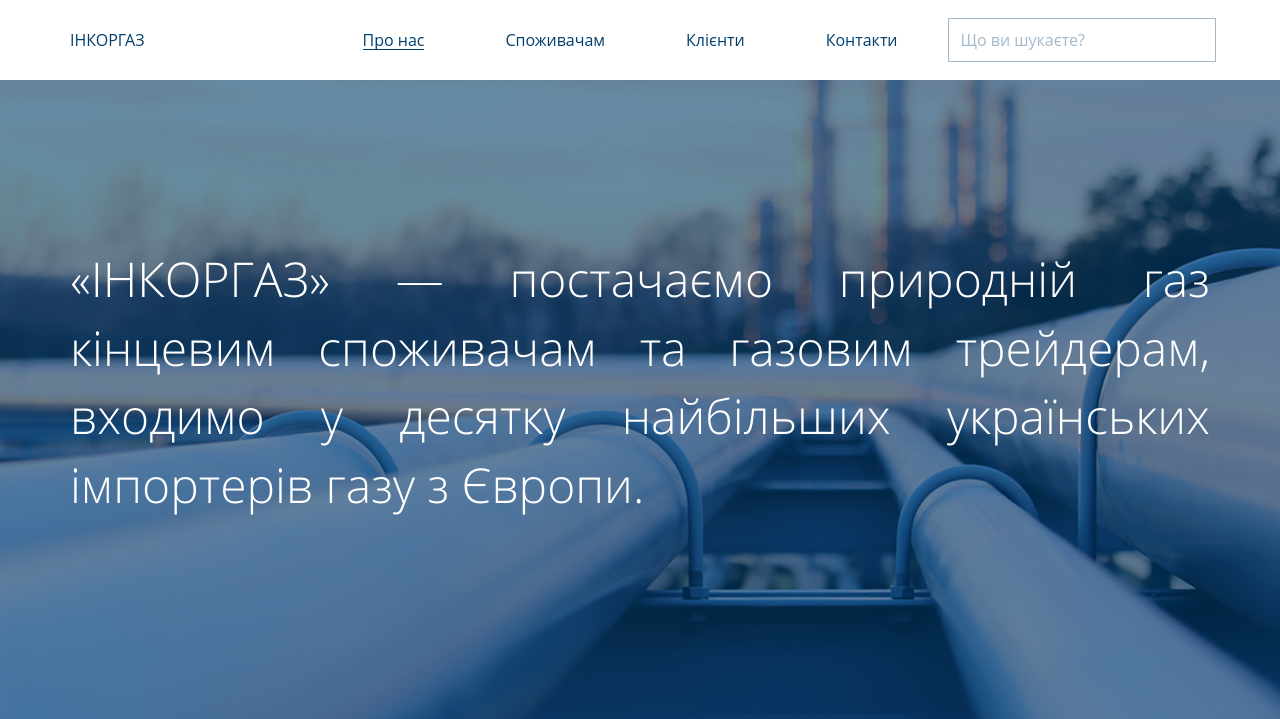
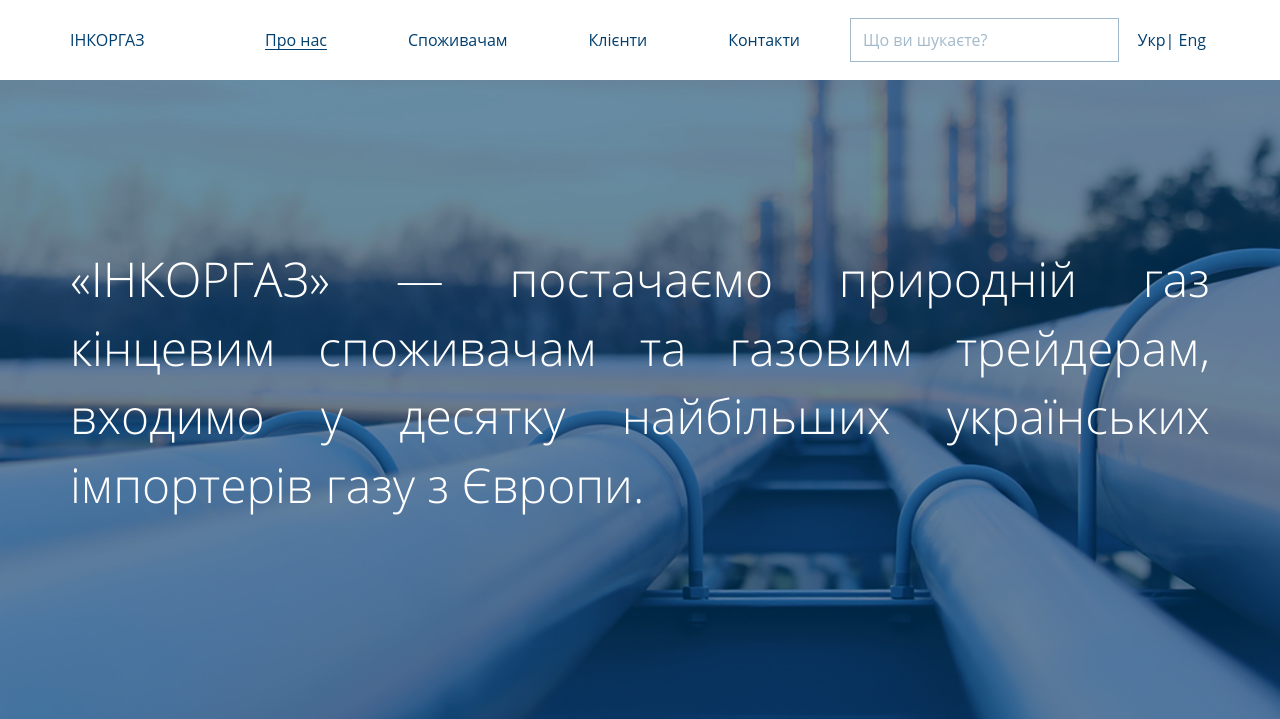
Before and after one commit to Ktara/is-it, a PHP site: page /about.html in a window 1280 px wide. Shown: the top 719 px of the page. Run offline with PHP 8.4, Linux system fonts and the light colour scheme; some libraries are stand-ins or nearby versions.

Commit message:
add lang

```diff
--- a/Inkorgaz/about.html
+++ b/Inkorgaz/about.html
@@ -23,7 +23,7 @@
     <header class="nav-header">
       <div class="container">
         <div class="row nav-header-wraper">
-          <a href="https://ktara.github.io/is-it/Inkorgaz/index.html" class="col-md-3 col-sm-3 col-xs-8 nav-header-logo">ІНКОРГАЗ</a>
+          <a href="https://ktara.github.io/is-it/Inkorgaz/index.html" class="col-md-2 col-sm-2 col-xs-8 nav-header-logo">ІНКОРГАЗ</a>
           <div class="col-md-6 col-sm-6 col-xs-2 hidden-xs">
             <ul role="navigation" class="nav-header-menu">
               <li role="presentation"><a class="active-menu" href="https://ktara.github.io/is-it/Inkorgaz/about.html">Про нас</a></li>
@@ -38,6 +38,10 @@
               <input class="search_tr" type="search" placeholder="Що ви шукаєте?">
               <input type="submit" style="display: none">
             </form>
+          </div>
+          <div class="col-md-1 nav-header-lang hidden-xs">
+              <a href="">Укр</a>|
+              <a href="">Eng</a>
           </div>
           <div class="col-md-6 col-sm-6 col-xs-2 visible-xs nav-passive" id="nav_wrapper">
               <ul role="navigation" class="nav-header-menu">
@@ -76,7 +80,7 @@
 
     <section class="about-map scrollflow -slide-top">
       <div class="container">
-        <h2>
+        <h2 class="text-justify">
           Ви&nbsp;можете звернутись до&nbsp;наших регіональних менеджерів
         </h2>
         <div class="row">
--- a/Inkorgaz/clients.html
+++ b/Inkorgaz/clients.html
@@ -23,7 +23,7 @@
     <header class="nav-header">
       <div class="container">
         <div class="row nav-header-wraper">
-          <a href="https://ktara.github.io/is-it/Inkorgaz/index.html" class="col-md-3 col-sm-3 col-xs-8 nav-header-logo">ІНКОРГАЗ</a>
+          <a href="https://ktara.github.io/is-it/Inkorgaz/index.html" class="col-md-2 col-sm-2 col-xs-8 nav-header-logo">ІНКОРГАЗ</a>
           <div class="col-md-6 col-sm-6 col-xs-2 hidden-xs">
             <ul role="navigation" class="nav-header-menu">
               <li role="presentation"><a href="https://ktara.github.io/is-it/Inkorgaz/about.html">Про нас</a></li>
@@ -38,6 +38,10 @@
               <input class="search_tr" type="search" placeholder="Що ви шукаєте?">
               <input type="submit" style="display: none">
             </form>
+          </div>
+          <div class="col-md-1 nav-header-lang hidden-xs">
+              <a href="">Укр</a>|
+              <a href="">Eng</a>
           </div>
           <div class="col-md-6 col-sm-6 col-xs-2 visible-xs nav-passive" id="nav_wrapper">
               <ul role="navigation" class="nav-header-menu">
--- a/Inkorgaz/contacts.html
+++ b/Inkorgaz/contacts.html
@@ -24,7 +24,7 @@
     <header class="nav-header">
       <div class="container">
         <div class="row nav-header-wraper">
-          <a href="https://ktara.github.io/is-it/Inkorgaz/index.html" class="col-md-3 col-sm-3 col-xs-8 nav-header-logo">ІНКОРГАЗ</a>
+          <a href="https://ktara.github.io/is-it/Inkorgaz/index.html" class="col-md-2 col-sm-2 col-xs-8 nav-header-logo">ІНКОРГАЗ</a>
           <div class="col-md-6 col-sm-6 col-xs-2 hidden-xs">
             <ul role="navigation" class="nav-header-menu">
               <li role="presentation"><a href="https://ktara.github.io/is-it/Inkorgaz/about.html">Про нас</a></li>
@@ -39,6 +39,10 @@
               <input class="search_tr" type="search" placeholder="Що ви шукаєте?">
               <input type="submit" style="display: none">
             </form>
+          </div>
+          <div class="col-md-1 nav-header-lang hidden-xs">
+              <a href="">Укр</a>|
+              <a href="">Eng</a>
           </div>
           <div class="col-md-6 col-sm-6 col-xs-2 visible-xs nav-passive" id="nav_wrapper">
               <ul role="navigation" class="nav-header-menu">
--- a/Inkorgaz/css/style.css
+++ b/Inkorgaz/css/style.css
@@ -828,6 +828,13 @@
 .nav-header-form input:focus {
   outline: none;
 }
+.nav-header-lang {
+  padding: 0 10px;
+  color: #003f6f;
+}
+.nav-header-lang a {
+  color: #003f6f;
+}
 /* Nav-header section */
 .main-page-nav {
   position: absolute;
@@ -928,6 +935,13 @@
 }
 .main-page-nav input:focus {
   outline: none;
+}
+.main-page-nav .nav-header-lang {
+  padding: 0 10px;
+  color: #ffffff;
+}
+.main-page-nav .nav-header-lang a {
+  color: #ffffff;
 }
 /* Main-about section */
 .main-about {
@@ -1090,7 +1104,7 @@
 }
 @media screen and (max-width: 768px) {
   .about {
-    margin-top: 100px;
+    margin-top: 60px;
   }
 }
 .about-info img {
@@ -1121,6 +1135,7 @@
 @media screen and (max-width: 768px) {
   .about-info-icon-text {
     font-size: 20px;
+    margin-top: 0;
   }
 }
 /* Cooperation section */
--- a/Inkorgaz/css/style.less
+++ b/Inkorgaz/css/style.less
@@ -752,6 +752,13 @@
 			outline: none;
 		}
 	}
+	&-lang {
+		padding: 0 10px;
+		color: @main-blue;
+		a {
+			color: @main-blue;
+		}
+	}
 }
 /* Nav-header section */
 .main-page-nav {
@@ -827,6 +834,13 @@
 	}
 	input:focus {
 		outline: none;
+	}
+	.nav-header-lang {
+		padding: 0 10px;
+		color: @white;
+		a {
+			color: @white;
+		}
 	}
 }
 
@@ -977,7 +991,7 @@
 		margin-top: 100px;
 	}
 	@media screen and (max-width: 768px) {
-		margin-top: 100px;
+		margin-top: 60px;
 	}
 	&-info {
 		img {
@@ -1001,6 +1015,7 @@
 			.opn-light;
 			@media screen and (max-width: 768px) {
 				font-size: 20px;
+				margin-top: 0;
 			}
 		}
 	}
--- a/Inkorgaz/customer.html
+++ b/Inkorgaz/customer.html
@@ -23,7 +23,7 @@
     <header class="nav-header">
       <div class="container">
         <div class="row nav-header-wraper">
-          <a href="https://ktara.github.io/is-it/Inkorgaz/index.html" class="col-md-3 col-sm-3 col-xs-8 nav-header-logo">ІНКОРГАЗ</a>
+          <a href="https://ktara.github.io/is-it/Inkorgaz/index.html" class="col-md-2 col-sm-32 col-xs-8 nav-header-logo">ІНКОРГАЗ</a>
           <div class="col-md-6 col-sm-6 col-xs-2 hidden-xs">
             <ul role="navigation" class="nav-header-menu">
               <li role="presentation"><a href="https://ktara.github.io/is-it/Inkorgaz/about.html">Про нас</a></li>
@@ -38,6 +38,10 @@
               <input class="search_tr" type="search" placeholder="Що ви шукаєте?">
               <input type="submit" style="display: none">
             </form>
+          </div>
+          <div class="col-md-1 nav-header-lang hidden-xs">
+              <a href="">Укр</a>|
+              <a href="">Eng</a>
           </div>
           <div class="col-md-6 col-sm-6 col-xs-2 visible-xs nav-passive" id="nav_wrapper">
               <ul role="navigation" class="nav-header-menu">
--- a/Inkorgaz/index.html
+++ b/Inkorgaz/index.html
@@ -25,7 +25,7 @@
     <header class="nav-header main-page-nav">
       <div class="container">
         <div class="row nav-header-wraper">
-          <a href="https://ktara.github.io/is-it/Inkorgaz/index.html" class="col-md-3 col-sm-3 col-xs-8 nav-header-logo">ІНКОРГАЗ</a>
+          <a href="https://ktara.github.io/is-it/Inkorgaz/index.html" class="col-md-2 col-sm-2 col-xs-8 nav-header-logo">ІНКОРГАЗ</a>
           <div class="col-md-6 col-sm-6 col-xs-2 hidden-xs">
             <ul role="navigation" class="nav-header-menu">
               <li role="presentation"><a href="https://ktara.github.io/is-it/Inkorgaz/about.html">Про нас</a></li>
@@ -40,6 +40,10 @@
               <input class="search_tr" type="search" placeholder="Що ви шукаєте?">
               <input type="submit" style="display: none">
             </form>
+          </div>
+          <div class="col-md-1 nav-header-lang hidden-xs">
+              <a href="">Укр</a>|
+              <a href="">Eng</a>
           </div>
           <div class="col-md-6 col-sm-6 col-xs-2 visible-xs nav-passive" id="nav_wrapper">
               <ul role="navigation" class="nav-header-menu">
```
